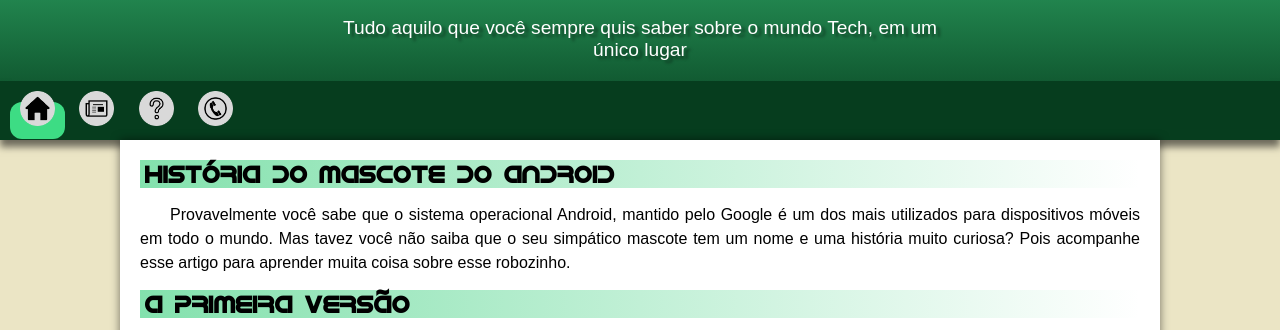
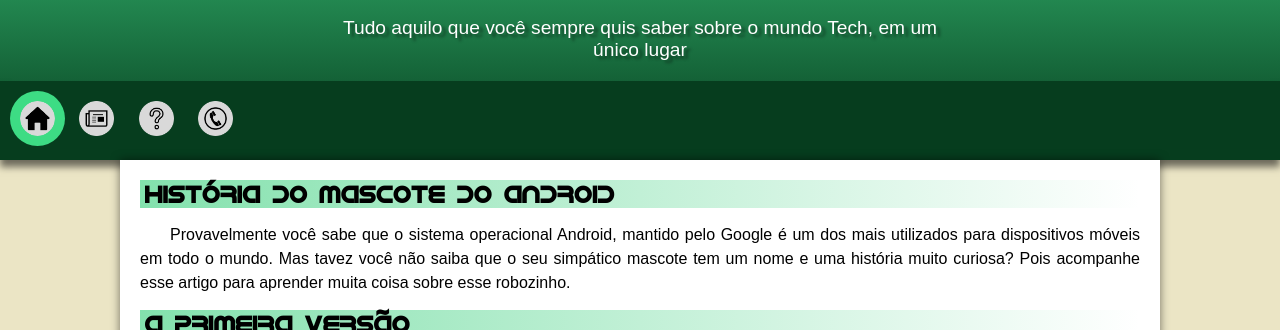
Before and after one commit to Brayan-Lima/Projeto-Android, a plain HTML site: page index.html in a window 1280 px wide. In both pictures the pointer is over the picture 37 px from the left and 180 px from the top of the page. Shown: the part 72-402 px from the top of the page. Drawn offline with Linux system fonts and the light colour scheme; a web font is replaced by a local one.

Commit message:
Atualização da barra de navegação 2

```diff
--- a/estilo/style2.css
+++ b/estilo/style2.css
@@ -68,17 +68,14 @@
     box-shadow: 0px 7px 7px rgba(0, 0, 0, 0.534);
 }
 
-nav > a {
+nav > a  > img {
     color: white;
     padding: 10px;
-    text-decoration: none;
-    font-weight: bold;
 }
 
-nav > a:hover {
+nav > a > img:hover {
     background-color: var(--cor2);
-    color: black;
-    border-radius: 12px;
+    border-radius: 50%;
     transition-duration: 200ms;
 }
 
```
